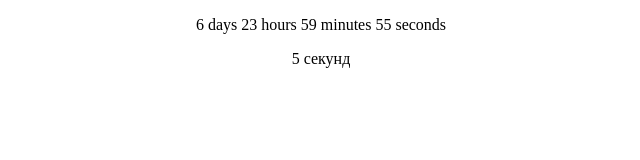
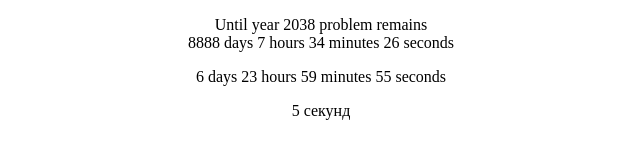
Before and after one commit to aishek/js-countdown, a website: page demo.html in a window 1280 px wide. Shown: the whole page, without its empty margins (319-959 px from the left). Drawn offline with Linux system fonts and the light colour scheme.

Commit message:
updated demo

```diff
--- a/demo.html
+++ b/demo.html
@@ -6,14 +6,34 @@
   <script src="countdown.min.js"></script>
 </head>
 <body>
+<p style="text-align: center;">Until year 2038 problem remains<br><span id="countdown"></span></p>
+<script>
+  var countdown_element = document.getElementById('countdown'),
+      until_year_2038_problem_en_label_builder = Countdown.Helper.Pluralize.label_builder_factory('en'),
+      until_year_2038_problem_countdown = new Countdown(
+        {
+          progress: function(seconds) {
+            countdown_element.innerHTML = until_year_2038_problem_en_label_builder(seconds);
+          },
+          complete: function() {
+            countdown_element.innerHTML = 'Meet "Year 2038 problem"!';
+          }
+        }
+      );
+
+  var date_2038_problem = Date.UTC(2038, 1, 19, 3, 14, 7);
+
+  until_year_2038_problem_countdown.start_to(date_2038_problem / 1000);
+</script>
+
 <p style="text-align: center;" id="to"></p>
 <script>
   var to = document.getElementById('to'),
-      ru_label_builder = Countdown.Helper.Pluralize.label_builder_factory('en'),
+      en_label_builder = Countdown.Helper.Pluralize.label_builder_factory('en'),
       to_countdown = new Countdown(
         {
           progress: function(seconds) {
-            to.innerHTML = ru_label_builder(seconds);
+            to.innerHTML = en_label_builder(seconds);
           },
           complete: function() {
             console.log("[to] complete");
@@ -32,11 +52,11 @@
 <p style="text-align: center;" id="from"></p>
 <script>
   var from = document.getElementById('from'),
-      en_label_builder = Countdown.Helper.Pluralize.label_builder_factory('ru'),
+      ru_label_builder = Countdown.Helper.Pluralize.label_builder_factory('ru'),
       from_countdown = new Countdown(
         {
           progress: function(seconds) {
-            from.innerHTML = en_label_builder(seconds);
+            from.innerHTML = ru_label_builder(seconds);
           },
           complete: function() {
             console.log("[from] complete");
```
